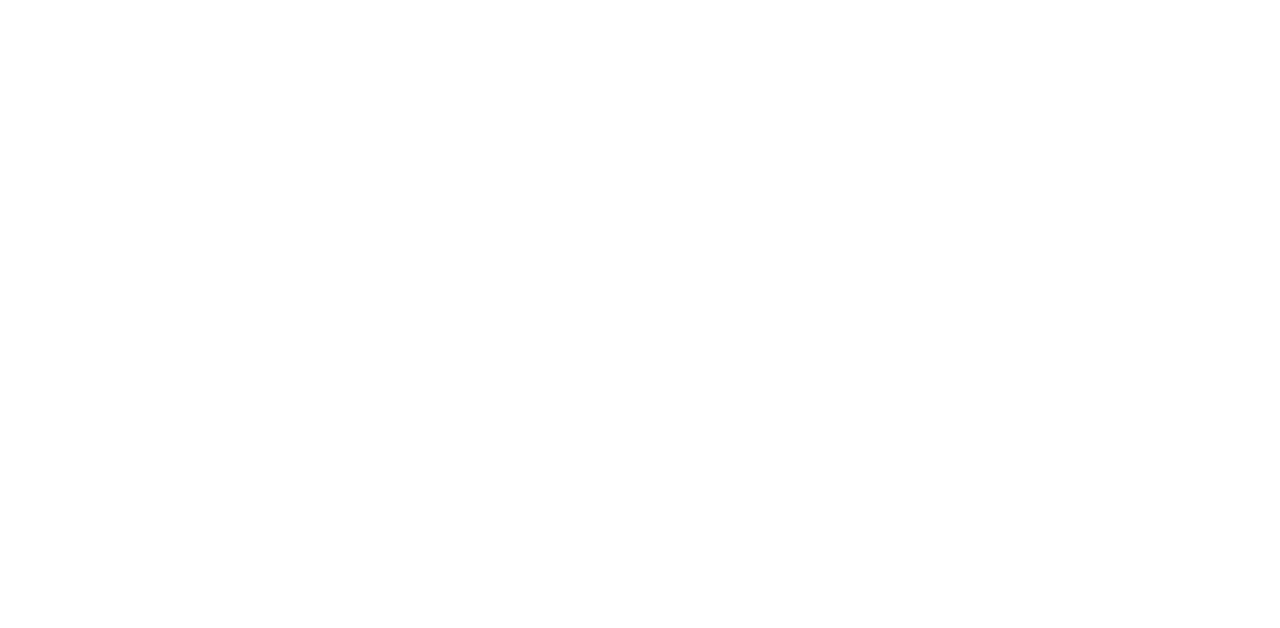
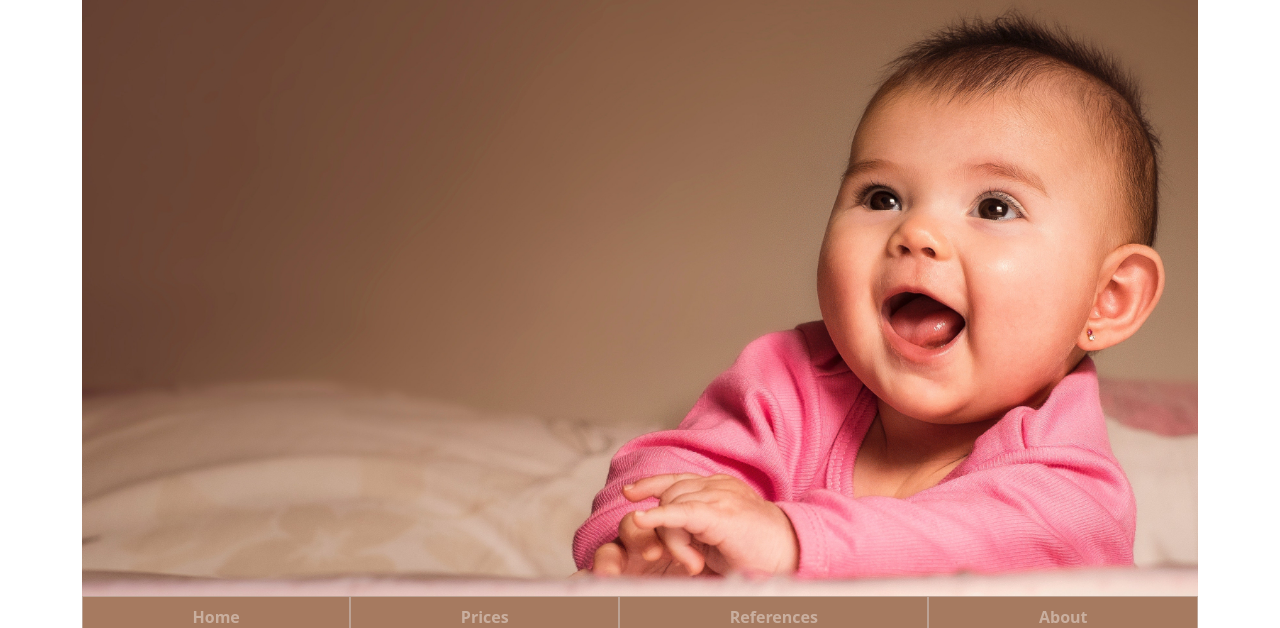
Before and after one commit to BlaiseD91/BababoxStudio, a website: page src/index.html in a window 1280 px wide. Shown: the top 628 px of the page. Drawn offline with nearby package versions, Linux system fonts and the light colour scheme.

Commit message:
header picture and navbar start

```diff
--- a/src/index.html
+++ b/src/index.html
@@ -4,9 +4,39 @@
     <meta charset="UTF-8">
     <meta http-equiv="X-UA-Compatible" content="IE=edge">
     <meta name="viewport" content="width=device-width, initial-scale=1.0">
-    <title>Bababox Studio</title>
+    <title>Bababox Stúdió</title>
+    <link rel="shortcut icon" href="img/favicon-32x32.png" type="image/x-icon">
+
+    <link rel="stylesheet" href="style.css">
+    <link rel="stylesheet" href="bootstrap.css">
 </head>
 <body>
+    <div class="container">
+        <div class="header">
+            <img src="img/header_img.jpg" class="img-fluid">
+                <div class="menu">
+                    <ul class="nav nav-pills nav-fill"><!--nav justify-content-center-->
+                        <li class="nav-item border">
+                            <a class="nav-link text-white fw-bold" href="#">Home</a>
+                        </li>
+                        <li class="nav-item border">
+                            <a class="nav-link text-white fw-bold" href="#">Prices</a>
+                        </li>
+                        <li class="nav-item border">
+                            <a class="nav-link text-white fw-bold" href="#">References</a>
+                        </li>
+                        <li class="nav-item border">
+                            <a class="nav-link text-white fw-bold" href="#">About</a>
+                        </li>
+                    </ul>
+                </div>
+        </div>
+        <div class="home">
+            <h1>Bababox</h1>
+        </div>
+        <div class="footer">
+        </div>
+    </div>
 
 </body>
 </html>
--- a/src/style.css
+++ b/src/style.css
@@ -0,0 +1,7 @@
+ul{
+    background-color: #A67A60;
+    position: relative;
+}
+li{
+    opacity: 40%;
+}
```
Also changed, not shown: src/img/favicon-32x32.png (added), src/img/header_img.jpg (added).
